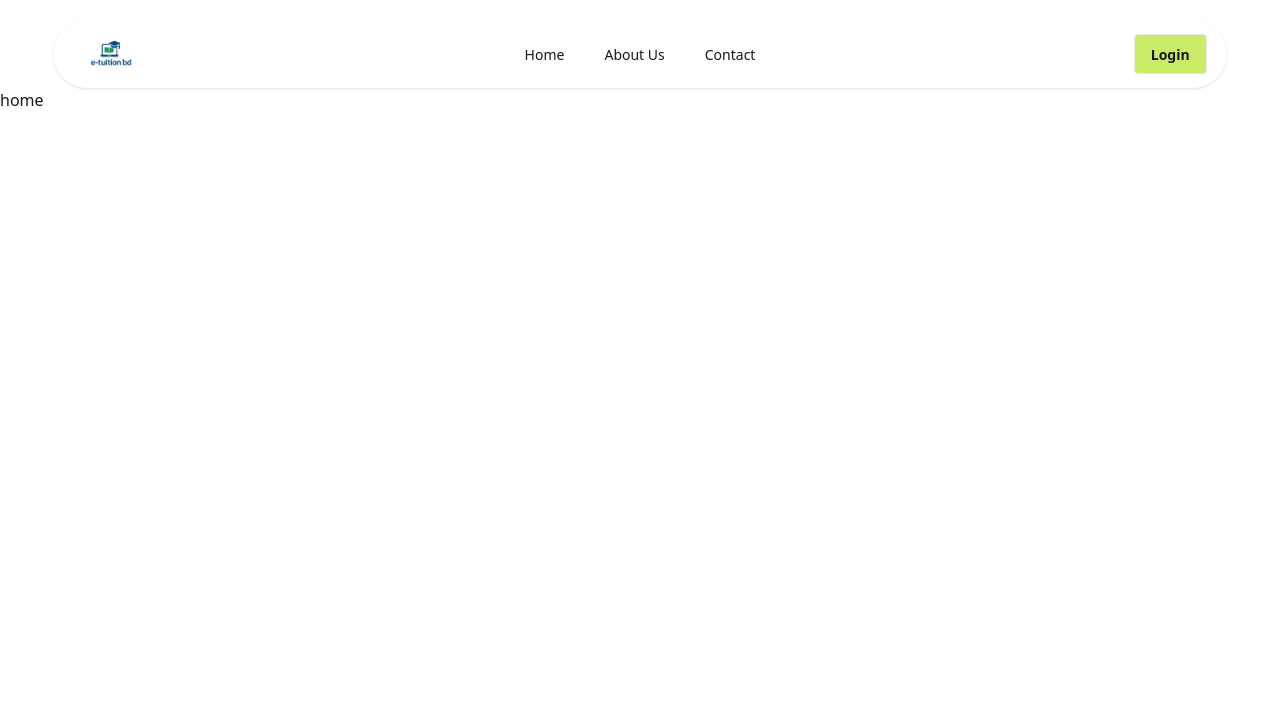
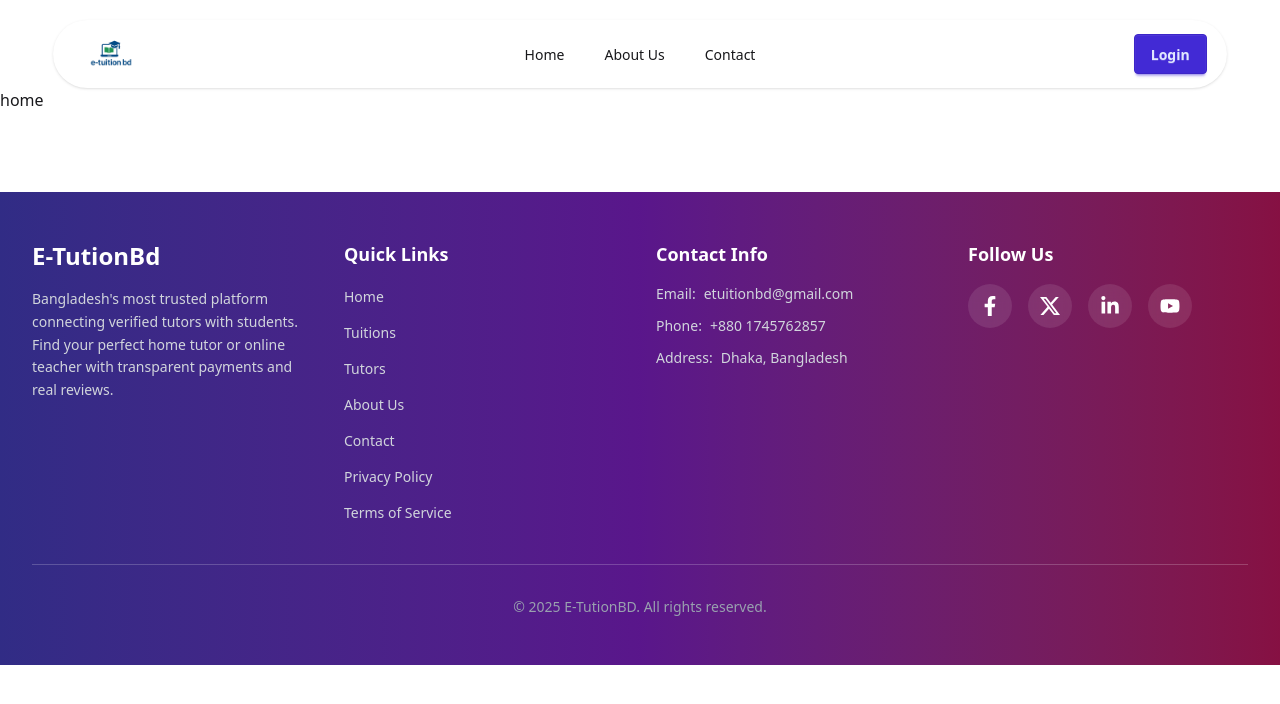
Before and after one commit to Sark-Rakib/e-tuition-bd, a React (Vite) app: page / in a window 1280 px wide. Shown: the top 704 px of the page. Built offline with nearby package versions, Linux system fonts and the light colour scheme; no server answers.

Commit message:
add footer section

```diff
--- a/package.json
+++ b/package.json
@@ -16,6 +16,7 @@
     "react": "^19.2.0",
     "react-dom": "^19.2.0",
     "react-hook-form": "^7.68.0",
+    "react-icons": "^5.5.0",
     "react-router": "^7.10.1",
     "tailwindcss": "^4.1.17"
   },
--- /dev/null
+++ b/src/Component/Footer.jsx
@@ -0,0 +1,116 @@
+import { FaFacebookF, FaLinkedinIn, FaYoutube } from "react-icons/fa";
+import { SiX } from "react-icons/si"; // This is the official NEW X icon (not old Twitter)
+
+const Footer = () => {
+  const currentYear = new Date().getFullYear();
+
+  return (
+    <footer className="bg-gradient-to-r from-indigo-900 via-purple-900 to-pink-900 text-white py-12 mt-20">
+      <div className="max-w-7xl mx-auto px-4 sm:px-6 lg:px-8">
+        <div className="grid grid-cols-1 md:grid-cols-2 lg:grid-cols-4 gap-8">
+          {/* About Platform */}
+          <div className="space-y-4">
+            <h3 className="text-2xl font-bold">E-TutionBd</h3>
+            <p className="text-gray-300 text-sm leading-relaxed">
+              Bangladesh's most trusted platform connecting verified tutors with
+              students. Find your perfect home tutor or online teacher with
+              transparent payments and real reviews.
+            </p>
+          </div>
+
+          {/* Quick Links */}
+          <div>
+            <h4 className="text-lg font-semibold mb-4">Quick Links</h4>
+            <ul className="space-y-3">
+              {[
+                "Home",
+                "Tuitions",
+                "Tutors",
+                "About Us",
+                "Contact",
+                "Privacy Policy",
+                "Terms of Service",
+              ].map((item) => (
+                <li key={item}>
+                  <a
+                    href="#"
+                    className="text-gray-300 hover:text-pink-300 transition-colors duration-300 text-sm"
+                  >
+                    {item}
+                  </a>
+                </li>
+              ))}
+            </ul>
+          </div>
+
+          {/* Contact Information */}
+          <div>
+            <h4 className="text-lg font-semibold mb-4">Contact Info</h4>
+            <ul className="space-y-3 text-sm text-gray-300">
+              <li className="flex items-center gap-2">
+                <span className="font-medium">Email:</span>
+                etuitionbd@gmail.com
+              </li>
+              <li className="flex items-center gap-2">
+                <span className="font-medium">Phone:</span>
+                +880 1745762857
+              </li>
+              <li className="flex items-center gap-2">
+                <span className="font-medium">Address:</span>
+                Dhaka, Bangladesh
+              </li>
+            </ul>
+          </div>
+
+          {/* Social Media */}
+          <div>
+            <h4 className="text-lg font-semibold mb-4">Follow Us</h4>
+            <div className="flex gap-4">
+              <a
+                href="https://facebook.com"
+                target="_blank"
+                rel="noopener noreferrer"
+                className="bg-white/10 backdrop-blur-sm p-3 rounded-full hover:bg-pink-600 transition-all duration-300 hover:scale-110"
+              >
+                <FaFacebookF size={20} />
+              </a>
+              <a
+                href="https://x.com"
+                target="_blank"
+                rel="noopener noreferrer"
+                className="bg-white/10 backdrop-blur-sm p-3 rounded-full hover:bg-pink-600 transition-all duration-300 hover:scale-110"
+              >
+                <SiX size={20} /> {/* Official NEW X Logo */}
+              </a>
+              <a
+                href="https://linkedin.com"
+                target="_blank"
+                rel="noopener noreferrer"
+                className="bg-white/10 backdrop-blur-sm p-3 rounded-full hover:bg-pink-600 transition-all duration-300 hover:scale-110"
+              >
+                <FaLinkedinIn size={20} />
+              </a>
+              <a
+                href="https://youtube.com"
+                target="_blank"
+                rel="noopener noreferrer"
+                className="bg-white/10 backdrop-blur-sm p-3 rounded-full hover:bg-pink-600 transition-all duration-300 hover:scale-110"
+              >
+                <FaYoutube size={20} />
+              </a>
+            </div>
+          </div>
+        </div>
+
+        {/* Copyright Section */}
+        <div className="border-t border-white/20 mt-10 pt-8 text-center">
+          <p className="text-sm text-gray-400">
+            © {currentYear} E-TutionBD. All rights reserved.
+          </p>
+        </div>
+      </div>
+    </footer>
+  );
+};
+
+export default Footer;
--- a/src/Component/Navbar.jsx
+++ b/src/Component/Navbar.jsx
@@ -48,14 +48,14 @@ const Navbar = () => {
               {user ? <NavLink to="/tuition">Tuitions</NavLink> : ""}
               {user ? <NavLink to="/tutors">Tutors</NavLink> : ""}
               {user ? (
-                <Link className="btn bg-[#CAEB66] mr-2" to="/add-tuition">
+                <Link className="btn btn-primary mr-2" to="/add-tuition">
                   Add Tuition
                 </Link>
               ) : (
                 ""
               )}
               {user ? (
-                <Link className="btn bg-[#CAEB66] mr-2" to="/add-tutors">
+                <Link className="btn btn-primary mr-2" to="/add-tutors">
                   Add Tutors
                 </Link>
               ) : (
@@ -78,7 +78,7 @@ const Navbar = () => {
         <div className="navbar-end">
           {user ? (
             <Link
-              className="navbar-center hidden md:flex btn bg-[#CAEB66] mr-2"
+              className="navbar-center hidden md:flex btn btn-primary mr-2"
               to="/add-tuition"
             >
               Add Tuition
@@ -88,7 +88,7 @@ const Navbar = () => {
           )}
           {user ? (
             <Link
-              className="navbar-center hidden md:flex btn bg-[#CAEB66] mr-2"
+              className="navbar-center hidden md:flex btn btn-primary mr-2"
               to="add-tutors"
             >
               Add Tutors
@@ -97,11 +97,11 @@ const Navbar = () => {
             ""
           )}
           {user ? (
-            <button onClick={handleLogOut} className="btn bg-[#CAEB66]">
+            <button onClick={handleLogOut} className="btn btn-primary">
               Logout
             </button>
           ) : (
-            <Link to="/login" className="btn bg-[#CAEB66]">
+            <Link to="/login" className="btn btn-primary">
               Login
             </Link>
           )}
--- a/src/Component/Root.jsx
+++ b/src/Component/Root.jsx
@@ -1,12 +1,14 @@
 import React from "react";
 import { Outlet } from "react-router";
 import Navbar from "./Navbar";
+import Footer from "./Footer";
 
 const Root = () => {
   return (
     <div>
       <Navbar></Navbar>
       <Outlet></Outlet>
+      <Footer></Footer>
     </div>
   );
 };
--- a/src/index.css
+++ b/src/index.css
@@ -1,2 +1,15 @@
 @import "tailwindcss";
 @plugin "daisyui";
+
+@theme {
+  --color-primary: #312e81; /* indigo-900 */
+  --color-secondary: #581c87; /* purple-900 */
+  --color-accent: #7c3aed;
+  --color-neutral: #0f172a;
+  --color-base-100: #020617;
+
+  --color-info: #38bdf8;
+  --color-success: #22c55e;
+  --color-warning: #facc15;
+  --color-error: #ef4444;
+}
```
Also changed, not shown: 1 other file (tests, documents, lock files or other folders).
